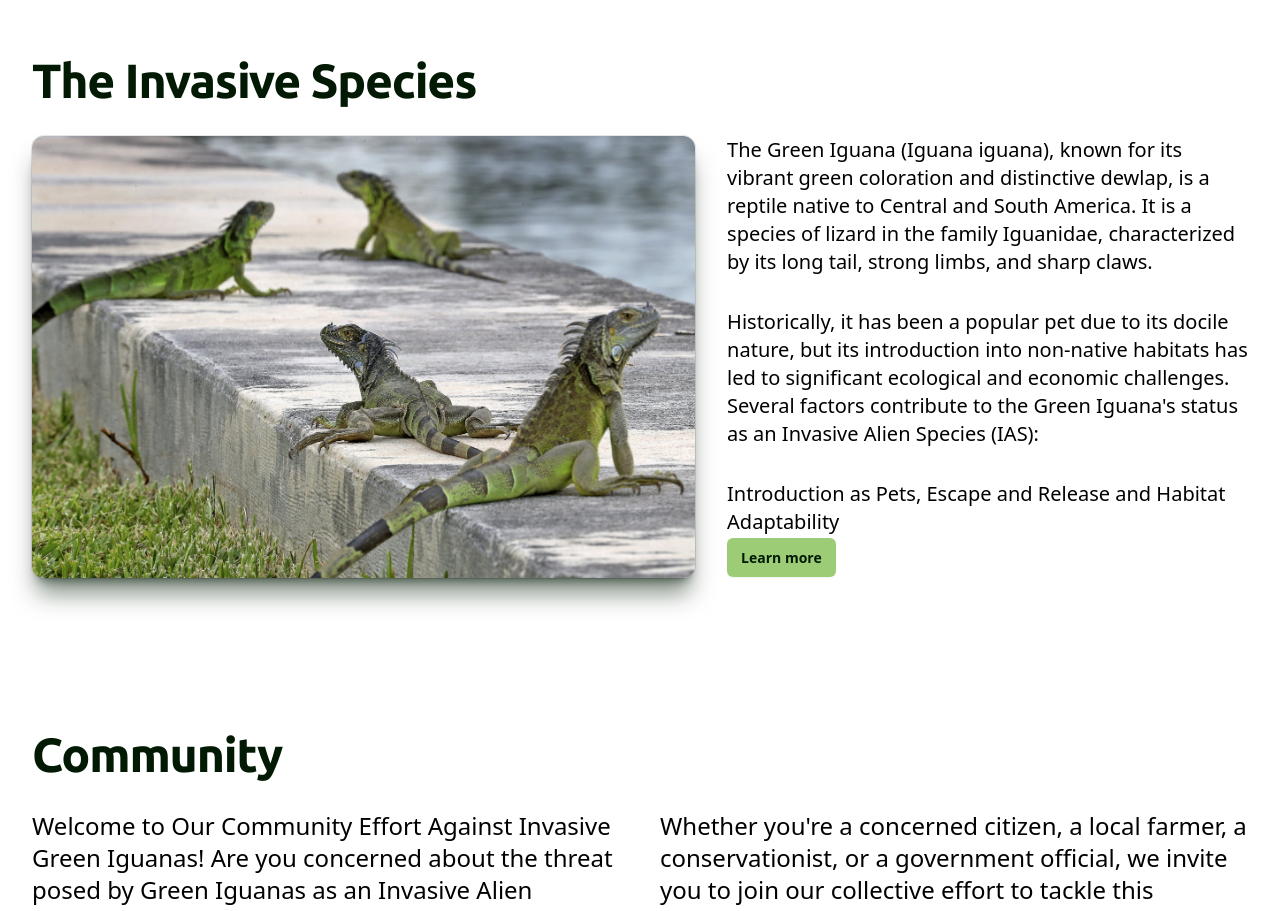
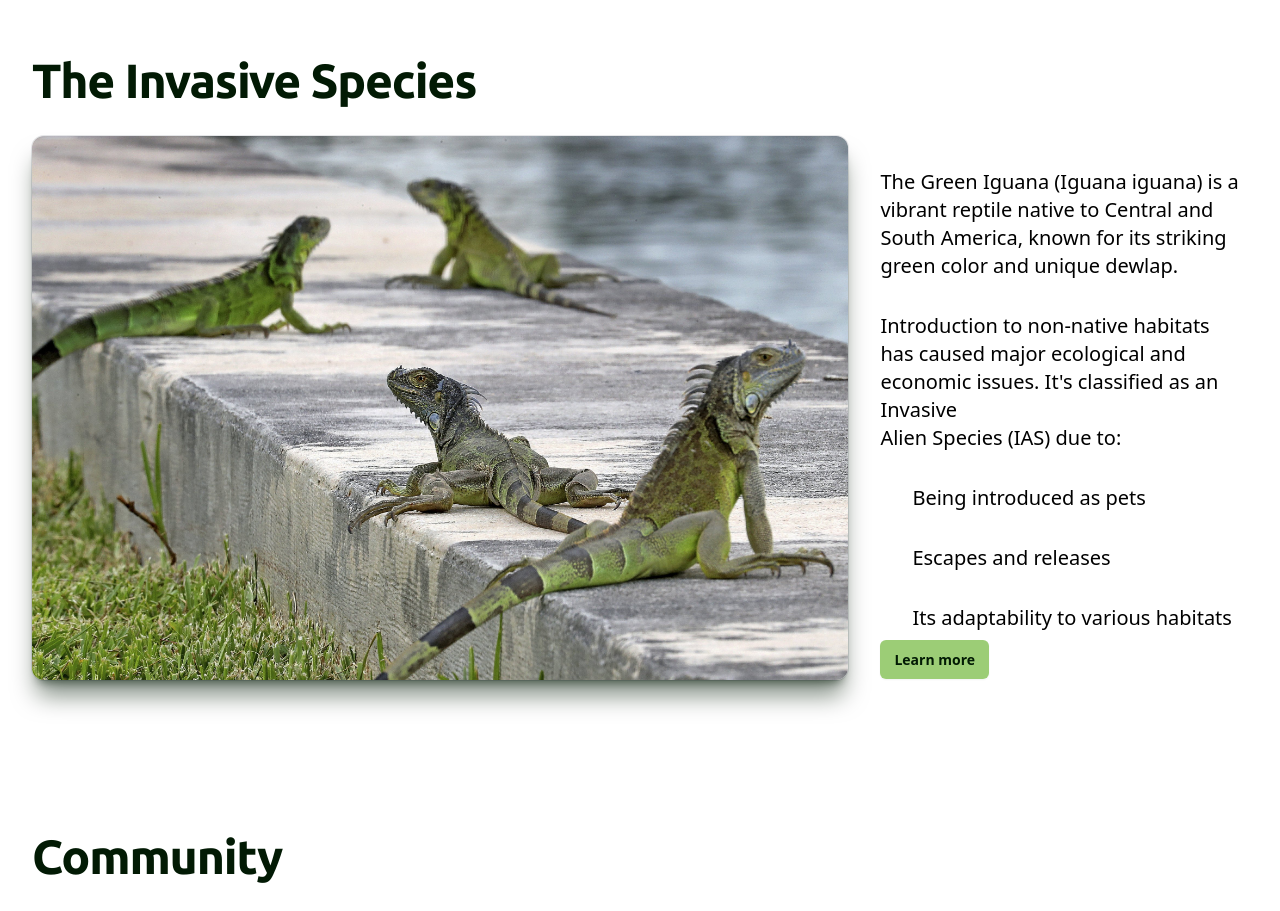
Before and after one commit to Ed-TheVisionMaker/green-ig-ias-network, a Next.js app: page / in a window 1280 px wide. Shown: the part 920-1831 px from the top of the page. Built offline with nearby package versions, Linux system fonts and the light colour scheme; a web font is replaced by a local one.

Commit message:
feat(invasiveSpeciesHero):changed text

```diff
--- a/components/InvasiveSpeciesHero/index.tsx
+++ b/components/InvasiveSpeciesHero/index.tsx
@@ -22,27 +22,25 @@ export default function InvasiveSpeciesHero() {
               </div>
               <div className='flex flex-col W-1/2 pl-8 text-xl'>
                 <div>
-                  <p>
-                    The Green Iguana (Iguana iguana), known for its vibrant
-                    green coloration and distinctive dewlap, is a reptile native
-                    to Central and South America. It is a species of lizard in
-                    the family Iguanidae, characterized by its long tail, strong
-                    limbs, and sharp claws.
+                  <p className='mt-8'>
+                    The Green Iguana (Iguana iguana) is a vibrant reptile native
+                    to Central and South America, known for its striking green
+                    color and unique dewlap.
                   </p>
                   <p className='mt-8'>
-                    Historically, it has been a popular pet due to its docile
-                    nature, but its introduction into non-native habitats has
-                    led to significant ecological and economic challenges.
+                    Introduction to non-native habitats has caused major
+                    ecological and economic issues. It's classified as an
+                    Invasive
                   </p>
-                </div>
-                <div>
                   <p>
-                    Several factors contribute to the Green Iguana's status as
-                    an Invasive Alien Species (IAS):
-                  </p>
-                  <p className='mt-8'>
-                    Introduction as Pets, Escape and Release and Habitat
-                    Adaptability
+                    Alien Species (IAS) due to:
+                    <ul className='ml-8'>
+                      <li className='mt-8'>Being introduced as pets</li>
+                      <li className='mt-8'>Escapes and releases </li>
+                      <li className='mt-8'>
+                        Its adaptability to various habitats
+                      </li>
+                    </ul>
                   </p>
                 </div>
                 <div className='absolute bottom-2 mt-10 '>
```
